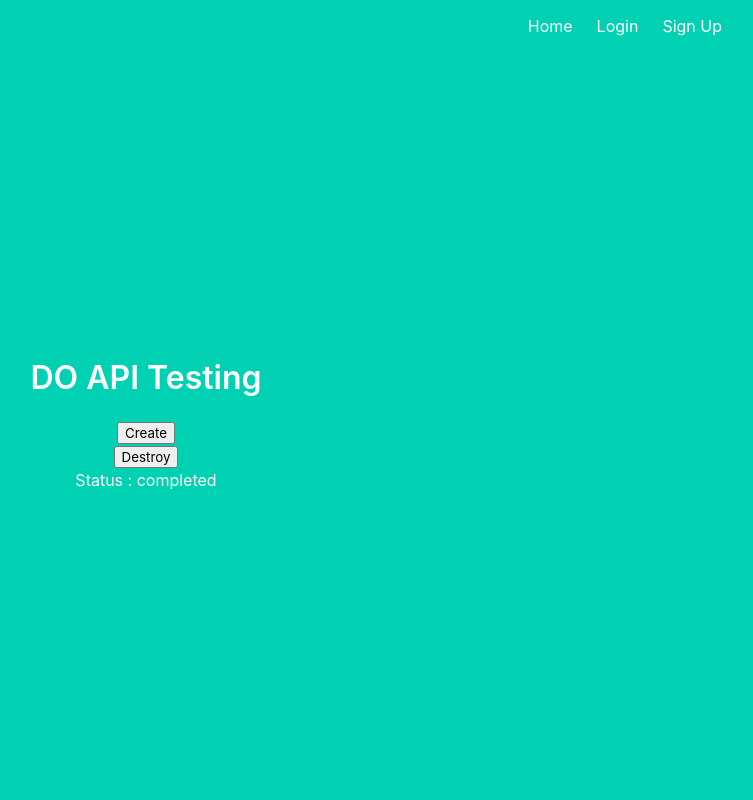
After one commit to ProxFR/Final-Project-IT-Carlow, a Python web app: template templates/testing.html in a window 1280 px wide. The commit adds this page. Shown: the whole page, without its empty margins (494-1247 px from the left). Run offline with Jinja, Linux system fonts and the light colour scheme; the template is opened without the code that fills it: most values are stand-ins (such as "Sample title", 1, 10 or a date in 2020).

Commit message:
DO API Testing

```diff
--- a/auth.py
+++ b/auth.py
@@ -60,3 +60,8 @@ def signup_post():
 def logout():
     logout_user()
     return redirect(url_for('main.index'))
+
+@auth.route('/testing')
+@login_required
+def testing():
+    return render_template('testing.html')
--- a/templates/base.html
+++ b/templates/base.html
@@ -23,6 +23,11 @@
                             {% if current_user.is_authenticated %}
                             <a href="{{ url_for('main.profile') }}" class="navbar-item">
                                 Profile
+                            </a>
+                            {% endif %}
+                            {% if current_user.is_authenticated %}
+                            <a href="{{ url_for('auth.testing') }}" class="navbar-item">
+                                Testing
                             </a>
                             {% endif %}
                             {% if not current_user.is_authenticated %}
--- /dev/null
+++ b/templates/testing.html
@@ -0,0 +1,14 @@
+{% extends "base.html" %}
+
+{% block content %}
+<h1 class="title">
+  DO API Testing
+</h1>
+<form action="/create" method="post">
+  <button name="forwardBtn" type="submit">Create</button>
+</form>
+<form action="/destroy" method="post">
+  <button name="forwardBtn" type="submit">Destroy</button>
+</form>
+Status : {{ status }}
+{% endblock %}
```
Also changed, not shown: instances/main.py (added, +34 -0 lines), main.py (+22 -0 lines), db.sqlite.
